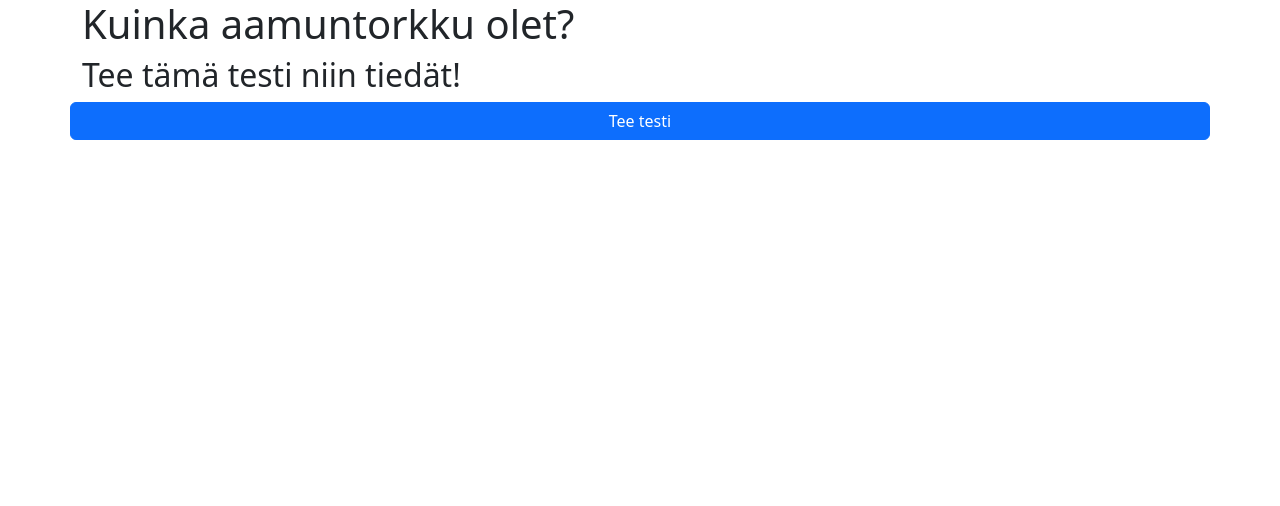
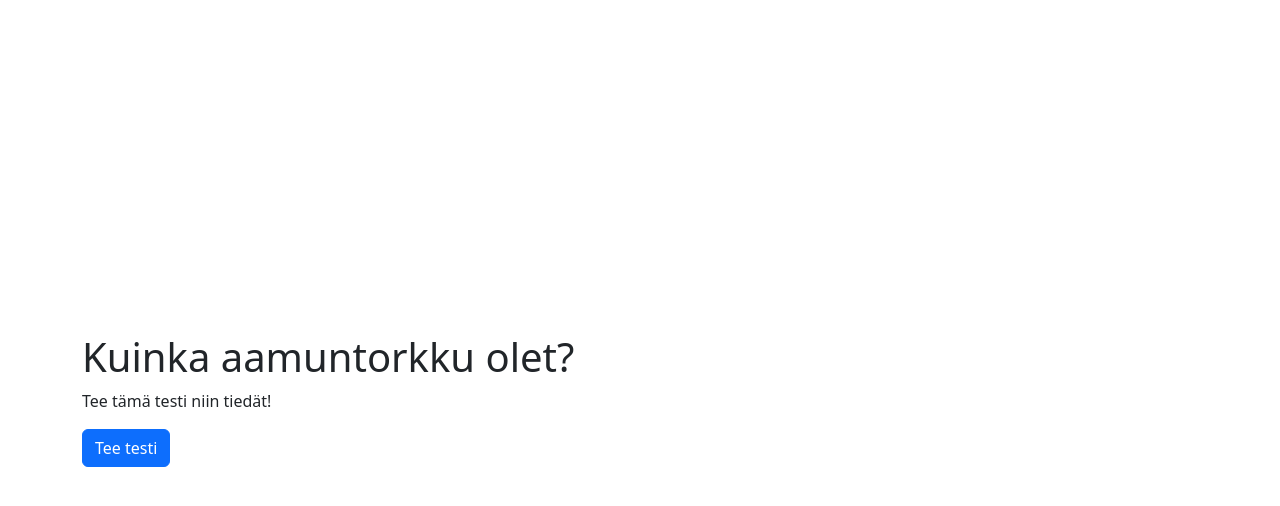
Before and after one commit to Duukkis8D/aamuntorkku, a React (Create React App) app: page / in a window 1280 px wide. Shown: the top 506 px of the page. Built offline with nearby package versions, Linux system fonts and the light colour scheme.

Commit message:
vertically align landing page content

```diff
--- a/src/App.js
+++ b/src/App.js
@@ -1,17 +1,21 @@
 import Container from 'react-bootstrap/Container';
+import Col from 'react-bootstrap/Col';
 import Row from 'react-bootstrap/Row';
 import Button from 'react-bootstrap/Button';
 
 import 'bootstrap/dist/css/bootstrap.min.css';
+import './styles/App.css';
 
 function App() {
     return (
         <div className="App">
             <Container>
-                <Row>
-                    <h1>Kuinka aamuntorkku olet?</h1>
-                    <h2>Tee tämä testi niin tiedät!</h2>
-                    <Button variant="primary">Tee testi</Button>
+                <Row className="d-flex align-items-center viewPortHeight100">
+                    <Col>
+                        <h1>Kuinka aamuntorkku olet?</h1>
+                        <p>Tee tämä testi niin tiedät!</p>
+                        <Button variant="primary">Tee testi</Button>
+                    </Col>
                 </Row>
             </Container>
         </div>
--- /dev/null
+++ b/src/styles/App.css
@@ -0,0 +1,3 @@
+.viewPortHeight100 {
+    min-height: 100vh;
+}
```
